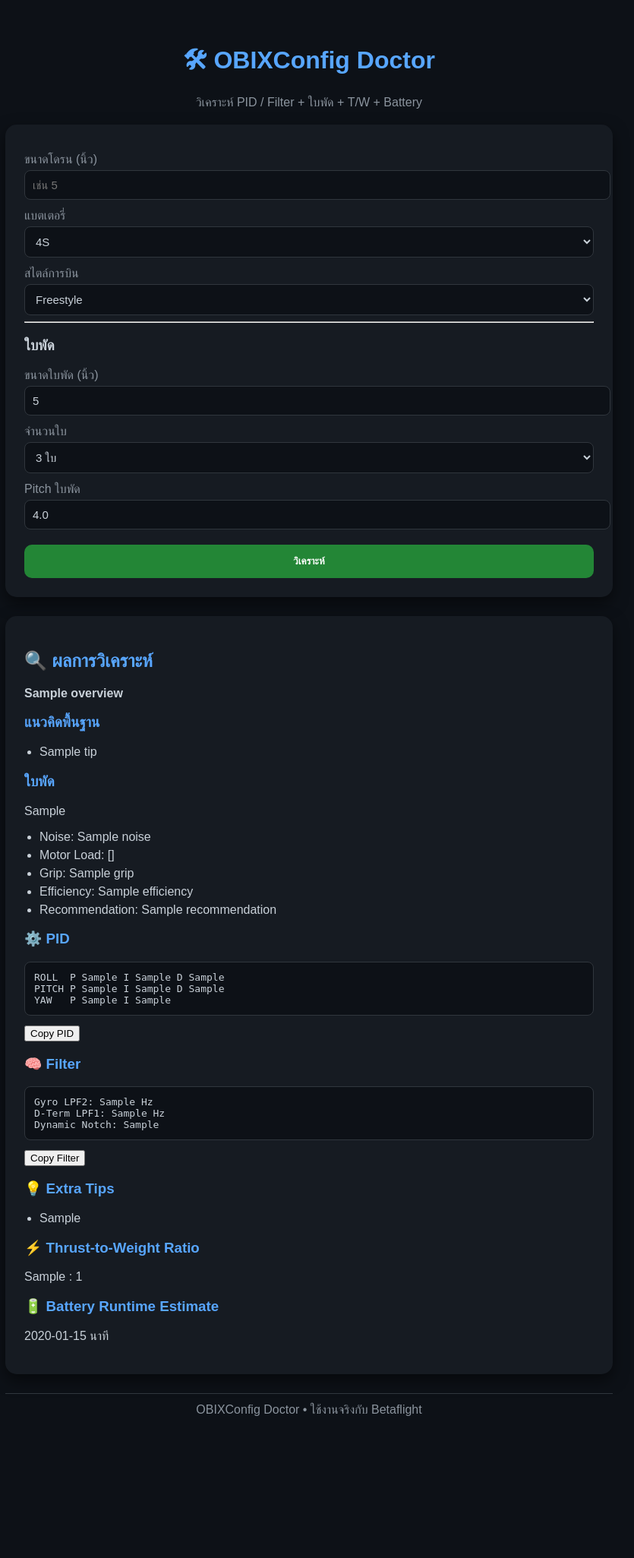
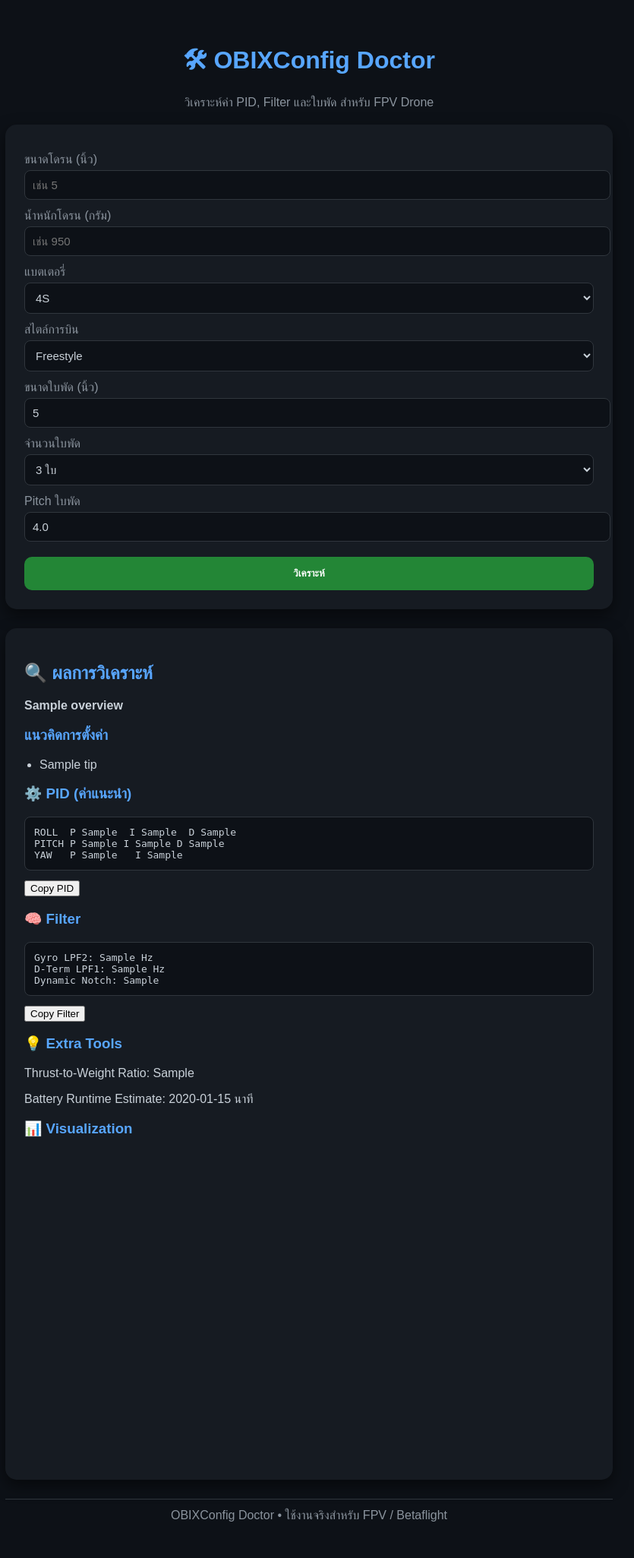
Before and after one commit to Santipap250/obixconfigdoctor-dev, a Flask app: template templates/index.html in a window 1280 px wide. Shown: the whole page at 76% size, without its empty margins (233-1068 px from the left). Before the commit the page ends 1864 px from the top, so only its background shows below. Run offline with Flask 3, Linux system fonts and the light colour scheme; the template is opened without the code that fills it: most values are stand-ins (such as "Sample title", 1, 10 or a date in 2020); a map, chart or similar area stays blank.

Commit message:
Refactor HTML structure and update labels

```diff
--- a/templates/index.html
+++ b/templates/index.html
@@ -4,23 +4,28 @@
 <meta charset="UTF-8">
 <title>OBIXConfig Doctor</title>
 <meta name="viewport" content="width=device-width, initial-scale=1.0">
+
 <link rel="stylesheet" href="{{ url_for('static', filename='css/style.css') }}">
+<script src="https://cdn.jsdelivr.net/npm/chart.js"></script>
 <script>
-function copyText(id){
-    const text=document.getElementById(id).innerText;
+function copyText(id) {
+    const text = document.getElementById(id).innerText;
     navigator.clipboard.writeText(text);
-    alert("คัดลอกไปใช้ Betaflight ได้แล้ว");
+    alert("คัดลอกไปใช้ใน Betaflight ได้แล้ว");
 }
 </script>
 </head>
 <body>
 <div class="container">
 <h1>🛠 OBIXConfig Doctor</h1>
-<p class="subtitle">วิเคราะห์ PID / Filter + ใบพัด + T/W + Battery</p>
+<p class="subtitle">วิเคราะห์ค่า PID, Filter และใบพัด สำหรับ FPV Drone</p>
 
 <form method="POST" class="form-card">
     <label>ขนาดโดรน (นิ้ว)</label>
     <input type="number" name="size" placeholder="เช่น 5" required>
+
+    <label>น้ำหนักโดรน (กรัม)</label>
+    <input type="number" name="weight" placeholder="เช่น 950" required>
 
     <label>แบตเตอรี่</label>
     <select name="battery">
@@ -35,16 +40,16 @@ function copyText(id){
         <option value="racing">Racing</option>
     </select>
 
-<hr>
-<h3>ใบพัด</h3>
     <label>ขนาดใบพัด (นิ้ว)</label>
-<input type="number" step="0.1" name="prop_size" value="5" required>
-<label>จำนวนใบ</label>
+    <input type="number" name="prop_size" value="5" required>
+
+    <label>จำนวนใบพัด</label>
     <select name="blades">
         <option value="2">2 ใบ</option>
         <option value="3" selected>3 ใบ</option>
         <option value="4">4 ใบ</option>
     </select>
+
     <label>Pitch ใบพัด</label>
     <input type="number" step="0.1" name="pitch" value="4.0" required>
 
@@ -54,31 +59,20 @@ function copyText(id){
 {% if analysis %}
 <div class="result-card">
 <h2>🔍 ผลการวิเคราะห์</h2>
-
 <p><strong>{{ analysis.overview }}</strong></p>
 
-<h3>แนวคิดพื้นฐาน</h3>
+<h3>แนวคิดการตั้งค่า</h3>
 <ul>
 {% for tip in analysis.basic_tips %}
 <li>{{ tip }}</li>
 {% endfor %}
 </ul>
 
-<h3>ใบพัด</h3>
-<p>{{ analysis.prop.prop_profile }}</p>
-<ul>
-<li>Noise: {{ analysis.prop.effect.noise }}</li>
-<li>Motor Load: {{ analysis.prop.effect.motor_load }}</li>
-<li>Grip: {{ analysis.prop.effect.grip }}</li>
-<li>Efficiency: {{ analysis.prop.effect.efficiency }}</li>
-<li>Recommendation: {{ analysis.prop.recommendation }}</li>
-</ul>
-
-<h3>⚙️ PID</h3>
+<h3>⚙️ PID (ค่าแนะนำ)</h3>
 <pre id="pid">
-ROLL  P {{ analysis.pid.roll.p }} I {{ analysis.pid.roll.i }} D {{ analysis.pid.roll.d }}
+ROLL  P {{ analysis.pid.roll.p }}  I {{ analysis.pid.roll.i }}  D {{ analysis.pid.roll.d }}
 PITCH P {{ analysis.pid.pitch.p }} I {{ analysis.pid.pitch.i }} D {{ analysis.pid.pitch.d }}
-YAW   P {{ analysis.pid.yaw.p }} I {{ analysis.pid.yaw.i }}
+YAW   P {{ analysis.pid.yaw.p }}   I {{ analysis.pid.yaw.i }}
 </pre>
 <button onclick="copyText('pid')">Copy PID</button>
 
@@ -90,22 +84,52 @@ Dynamic Notch: {{ analysis.filter.dyn_notch }}
 </pre>
 <button onclick="copyText('filter')">Copy Filter</button>
 
-<h3>💡 Extra Tips</h3>
-<ul>
-{% for ex in analysis.extra_tips %}
-<li>{{ ex }}</li>
-{% endfor %}
-</ul>
+<h3>💡 Extra Tools</h3>
+<p>Thrust-to-Weight Ratio: {{ analysis.extra.thrust_ratio }}</p>
+<p>Battery Runtime Estimate: {{ analysis.extra.battery_runtime }} นาที</p>
 
-<h3>⚡ Thrust-to-Weight Ratio</h3>
-<p>{{ analysis.tw_ratio }} : 1</p>
-<h3>🔋 Battery Runtime Estimate</h3>
-<p>{{ analysis.battery_runtime }} นาที</p>
+<h3>📊 Visualization</h3>
+<canvas id="thrustChart" width="400" height="200"></canvas>
+<canvas id="noiseChart" width="400" height="200"></canvas>
+
+<script>
+const thrustCtx = document.getElementById('thrustChart').getContext('2d');
+new Chart(thrustCtx, {
+    type: 'bar',
+    data: {
+        labels: ['Thrust-to-Weight'],
+        datasets: [{
+            label: 'Ratio',
+            data: [{{ analysis.extra.thrust_ratio.split(':')[0] }}],
+            backgroundColor: ['rgba(54, 162, 235, 0.6)']
+        }]
+    },
+    options: { scales: { y: { beginAtZero: true } } }
+});
+
+const noiseCtx = document.getElementById('noiseChart').getContext('2d');
+new Chart(noiseCtx, {
+    type: 'line',
+    data: {
+        labels: ['Motor Load', 'Noise Level'],
+        datasets: [{
+            label: 'Effect',
+            data: [{{ analysis.prop_result.effect.motor_load }}, {{ analysis.prop_result.effect.noise_level }}],
+            fill: false,
+            borderColor: 'rgb(255, 99, 132)',
+            tension: 0.3
+        }]
+    },
+    options: { scales: { y: { beginAtZero: true } } }
+});
+</script>
 
 </div>
 {% endif %}
 
-<footer>OBIXConfig Doctor • ใช้งานจริงกับ Betaflight</footer>
+<footer>
+OBIXConfig Doctor • ใช้งานจริงสำหรับ FPV / Betaflight
+</footer>
 </div>
 </body>
 </html>
```
Lines whose indentation alone changed are shown as unchanged.
